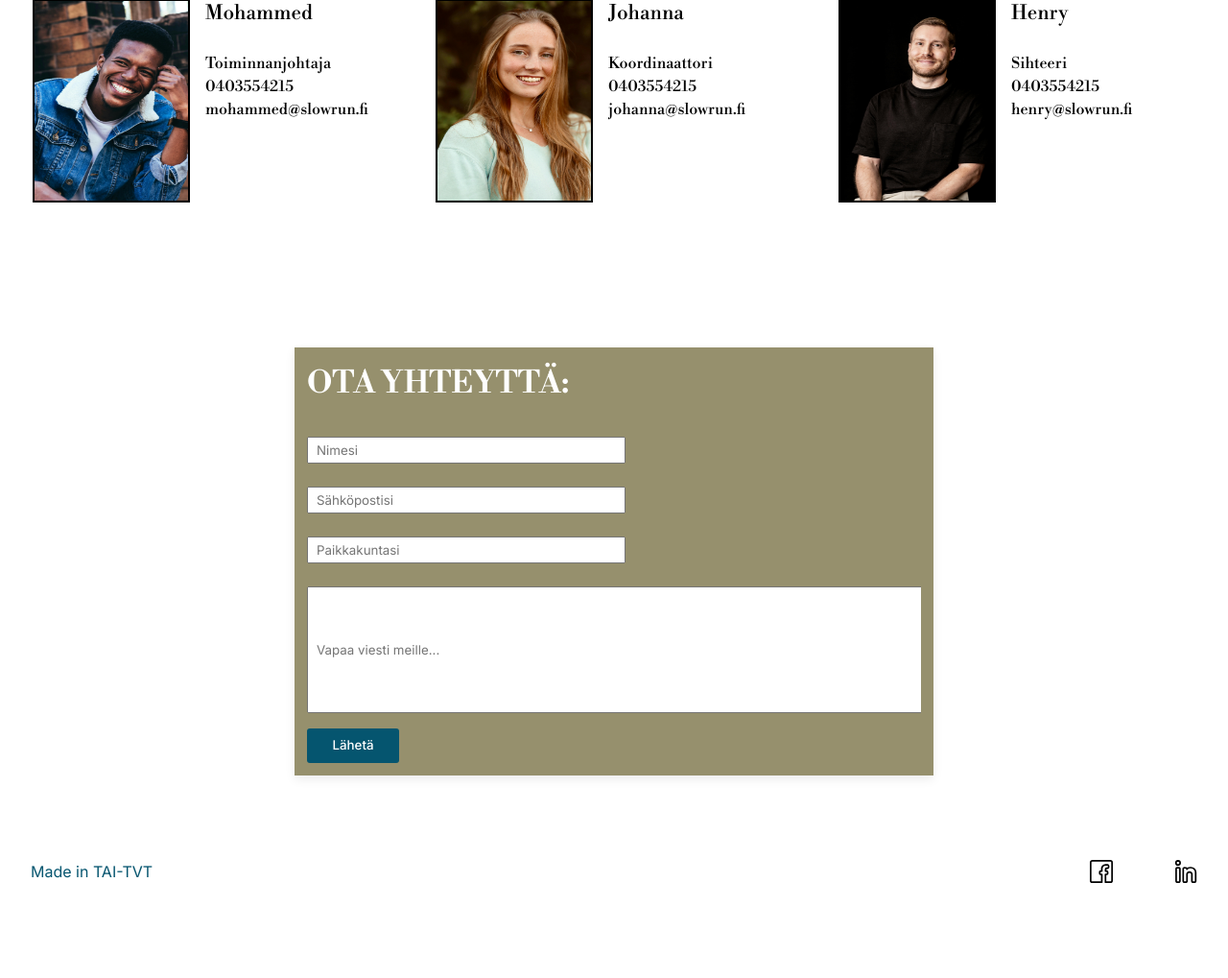
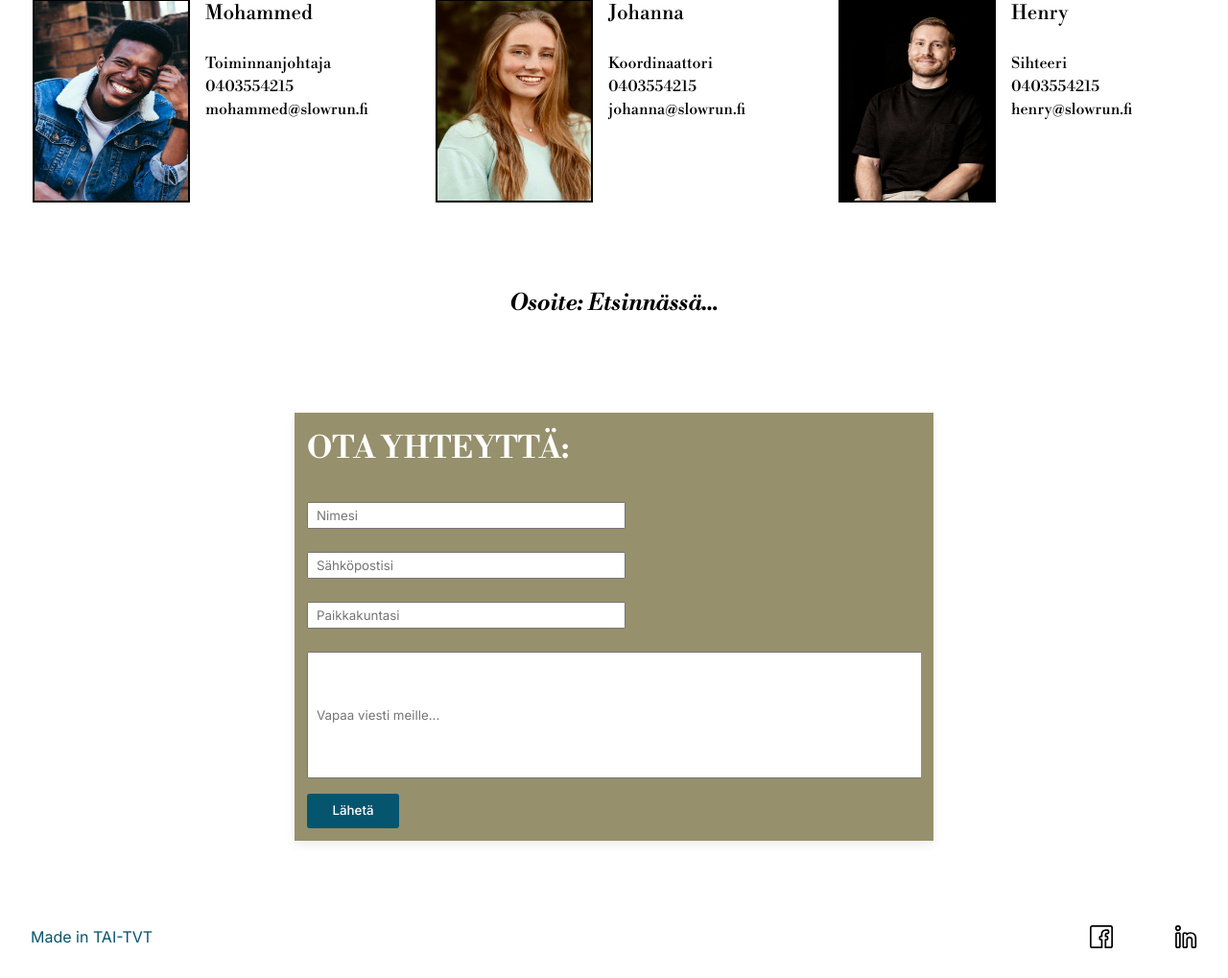
Before and after one commit to TiiaSelin/slowrun, a Django app: page /yhteystiedot/ in a window 1280 px wide. Shown: the part 293-1312 px from the top of the page at 96% size. Before the commit the page ends 1213 px from the top, so only its background shows below. Run offline with Django 5.2, Linux system fonts and the light colour scheme; data that the repository does not hold is empty.

Commit message:
Luotu malli osoitteelle ja sisällytetty se yhteystiedot sivulle.

```diff
--- a/kontaktilomake/admin.py
+++ b/kontaktilomake/admin.py
@@ -1,6 +1,7 @@
 from django.contrib import admin
-from .models import Viesti, Etusivukuva, Karttakuva
+from .models import Viesti, Etusivukuva, Karttakuva, Osoite
 
 admin.site.register(Viesti)
 admin.site.register(Etusivukuva)
 admin.site.register(Karttakuva)
+admin.site.register(Osoite)
--- a/kontaktilomake/models.py
+++ b/kontaktilomake/models.py
@@ -38,3 +38,9 @@ class Karttakuva(models.Model):
         super().clean()
         if self.url and not self.url.startswith("https://www.google.com/maps/embed"):
             raise ValidationError("Vain google maps kartat käyvät.")
+
+class Osoite(models.Model):
+    title = models.CharField(max_length=100)
+
+    def __str__(self):
+        return self.title
--- a/kontaktilomake/templates/yhteystiedot.html
+++ b/kontaktilomake/templates/yhteystiedot.html
@@ -2,26 +2,33 @@
 <!DOCTYPE html>
 <html lang="en">
   <head>
-    <meta charset="UTF-8">
-    <meta name="viewport" content="width=device-width, initial-scale=1.0">
+    <meta charset="UTF-8" />
+    <meta name="viewport" content="width=device-width, initial-scale=1.0" />
     <title>Slow Run ry</title>
-    <link rel="stylesheet" href="{% static 'styles/style-computer.css' %}">
-    <link rel="stylesheet" href="{% static 'styles/style-mobile.css' %}">
-    <link rel="preconnect" href="https://fonts.googleapis.com">
-    <link rel="preconnect" href="https://fonts.gstatic.com" crossorigin>
-    <link href="https://fonts.googleapis.com/css2?family=Libre+Bodoni:ital,wght@0,400..700;1,400..700&display=swap" rel="stylesheet">
-    <link rel="preconnect" href="https://fonts.googleapis.com">
-    <link rel="preconnect" href="https://fonts.gstatic.com" crossorigin>
-    <link href="https://fonts.googleapis.com/css2?family=Inter:ital,opsz,wght@0,14..32,100..900;1,14..32,100..900&family=Libre+Bodoni:ital,wght@0,400..700;1,400..700&display=swap" rel="stylesheet">
+    <link rel="stylesheet" href="{% static 'styles/style-computer.css' %}" />
+    <link rel="stylesheet" href="{% static 'styles/style-mobile.css' %}" />
+    <link rel="preconnect" href="https://fonts.googleapis.com" />
+    <link rel="preconnect" href="https://fonts.gstatic.com" crossorigin />
+    <link
+      href="https://fonts.googleapis.com/css2?family=Libre+Bodoni:ital,wght@0,400..700;1,400..700&display=swap"
+      rel="stylesheet"
+    />
+    <link rel="preconnect" href="https://fonts.googleapis.com" />
+    <link rel="preconnect" href="https://fonts.gstatic.com" crossorigin />
+    <link
+      href="https://fonts.googleapis.com/css2?family=Inter:ital,opsz,wght@0,14..32,100..900;1,14..32,100..900&family=Libre+Bodoni:ital,wght@0,400..700;1,400..700&display=swap"
+      rel="stylesheet"
+    />
   </head>
   <body>
-
-
     <div class="nav-bar bg-blue">
       <div class="nav-left">
         <a
           href="{% url 'index' %}"
-                    class="nav-logo-link txt-all-capitals txt-white">Slow Run</a>   <!-- runner-img in link -->
+          class="nav-logo-link txt-all-capitals txt-white"
+          >Slow Run</a
+        >
+        <!-- runner-img in link -->
       </div>
       <div class="nav-right">
         <section class="burger-icon" id="menu">
@@ -72,21 +103,22 @@
       </div>
       <div class="henkilo">
         <div>
-                    <img src="{% static '/images/profiilikuva3.jpg' %}" alt="" class="kuva">
-
+          <img
+            src="{% static '/images/profiilikuva3.jpg' %}"
+            alt=""
+            class="kuva"
+          />
         </div>
         <div class="info">
-                        <p style="font-size: 1.3rem;">Henry</p>
-                        <br>
+          <p style="font-size: 1.3rem">Henry</p>
+          <br />
           <p>Sihteeri</p>
           <p>0403554215</p>
           <p>henry@slowrun.fi</p>
         </div>
       </div>
-
-
     </div>
-
+    <h3 class="yhteys-osoite">Osoite: {{address}}</h3>
 
     <div class="lomake-container">
       <div class="yhteydenottolomake bg-olive">
--- a/kontaktilomake/views.py
+++ b/kontaktilomake/views.py
@@ -4,7 +4,7 @@ from django.db.models.signals import post_delete
 from django.dispatch import receiver
 from django.core.validators import URLValidator
 from django.core.exceptions import ValidationError
-from .models import Viesti, Etusivukuva, Karttakuva
+from .models import Viesti, Etusivukuva, Karttakuva, Osoite
 
 def laheta_viesti(request):
     if request.method == "POST":
@@ -50,6 +50,12 @@ def delete_file_on_object_deletion(sender, instance, **kwargs):
     instance.picture.delete(save=False)
 
 def yhteystiedot_view(request):
+    place = Osoite.objects.last()
     viesti_lahetetty = laheta_viesti(request)
 
-    return render(request, "yhteystiedot.html", {"viesti_lahetetty": viesti_lahetetty})
+    if place:
+        address = place.title
+    else:
+        address = "Etsinnässä..."
+
+    return render(request, "yhteystiedot.html", {"viesti_lahetetty": viesti_lahetetty, "address": address})
--- a/static/styles/style-computer.css
+++ b/static/styles/style-computer.css
@@ -252,14 +252,11 @@ h3 {
   display: block;
 }
 
-
-
 .txt-arvoportaat {
   fill: var(--olive);
   font-size: clamp(12px, 2vw, var(--font-size-h2)); /* skaalautuva fonttikoko */
   font-family: var(--font-fam-sec);
 }
-
 
 .svg-arvoportaat.mobile {
   display: none;
@@ -271,8 +268,6 @@ h3 {
 .svg-arvoportaat.desktop {
   display: block;
 }
-
-
 
 polyline {
   stroke: var(--olive);
@@ -500,21 +495,17 @@ footer {
 
 /*yhteystiedot-sivu*/
 
-
 .yhteydenottolomake {
   width: 40rem;
   margin: 5%;
   padding: 1%;
-  box-shadow: 0 4px 10px rgba(0,0,0,0.08);
+  box-shadow: 0 4px 10px rgba(0, 0, 0, 0.08);
   transition: transform 0.2s ease, box-shadow 0.2s ease;
-
-
 }
 
 .lomake-container {
   display: flex;
   justify-content: center;
-
 }
 
 .henkilosto {
@@ -526,30 +517,32 @@ footer {
   margin-bottom: 5rem;
 }
 
-
-.kuva{
-
+.kuva {
   width: 10rem;
-height:13rem;
+  height: 13rem;
   border: 2px black solid;
 }
 
 .info {
   width: 12rem;
-
 }
 
-.henkilo{
+.henkilo {
   display: flex;
   flex-direction: row;
   gap: 1rem;
 }
-
 
 .yhteystiedot-otsikko {
   display: flex;
   justify-content: center;
   font-weight: 400;
   padding-top: 2rem;
-color: var(--blue)
+  color: var(--blue);
 }
+
+.yhteys-osoite {
+  display: flex;
+  justify-content: center;
+  font-style: italic;
+}
```
Also changed, not shown: other parts of kontaktilomake/templates/yhteystiedot.html (+79 -27 lines), kontaktilomake/migrations/0007_osoite.py (added). Lines whose indentation alone changed are shown as unchanged.
